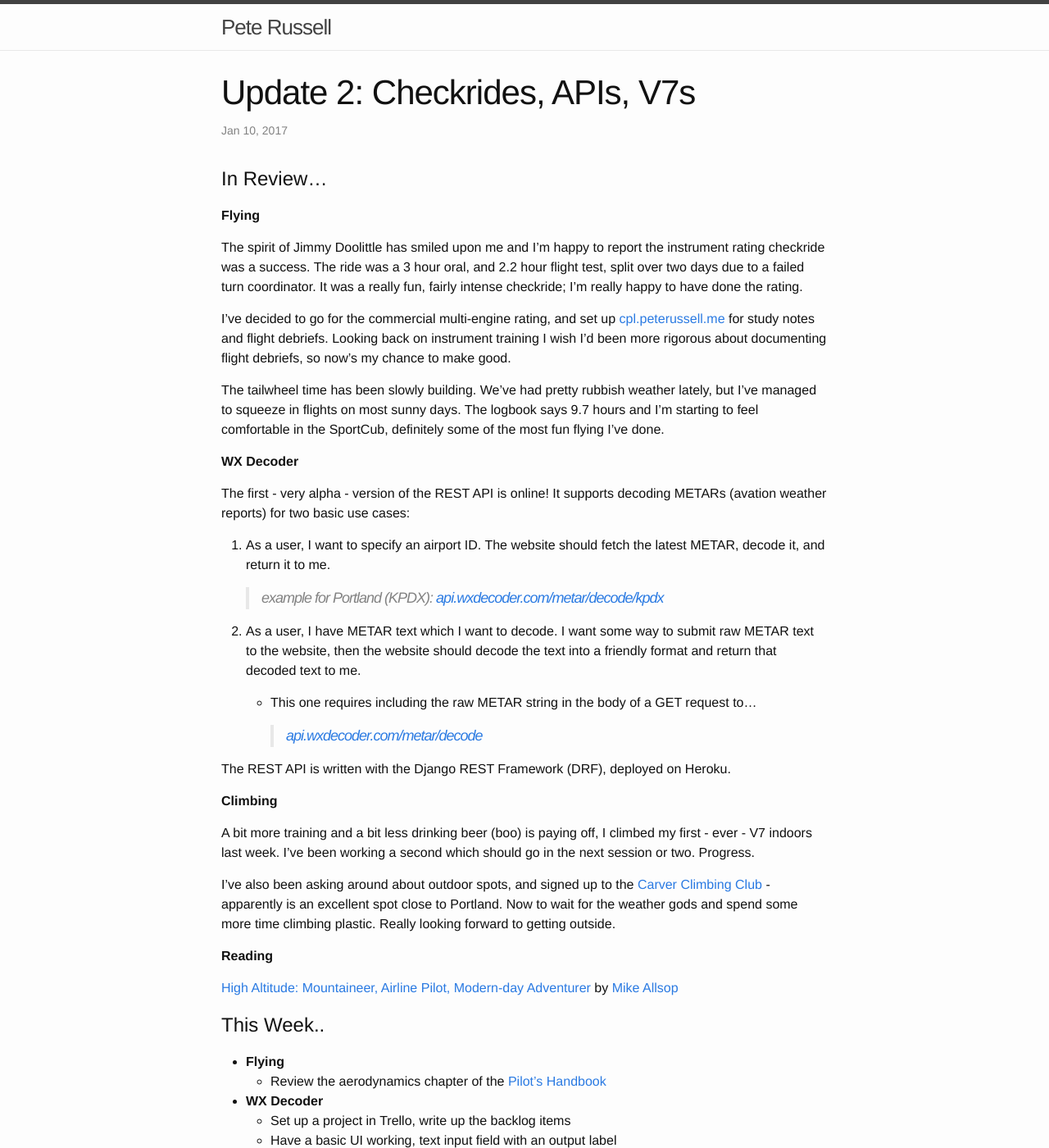
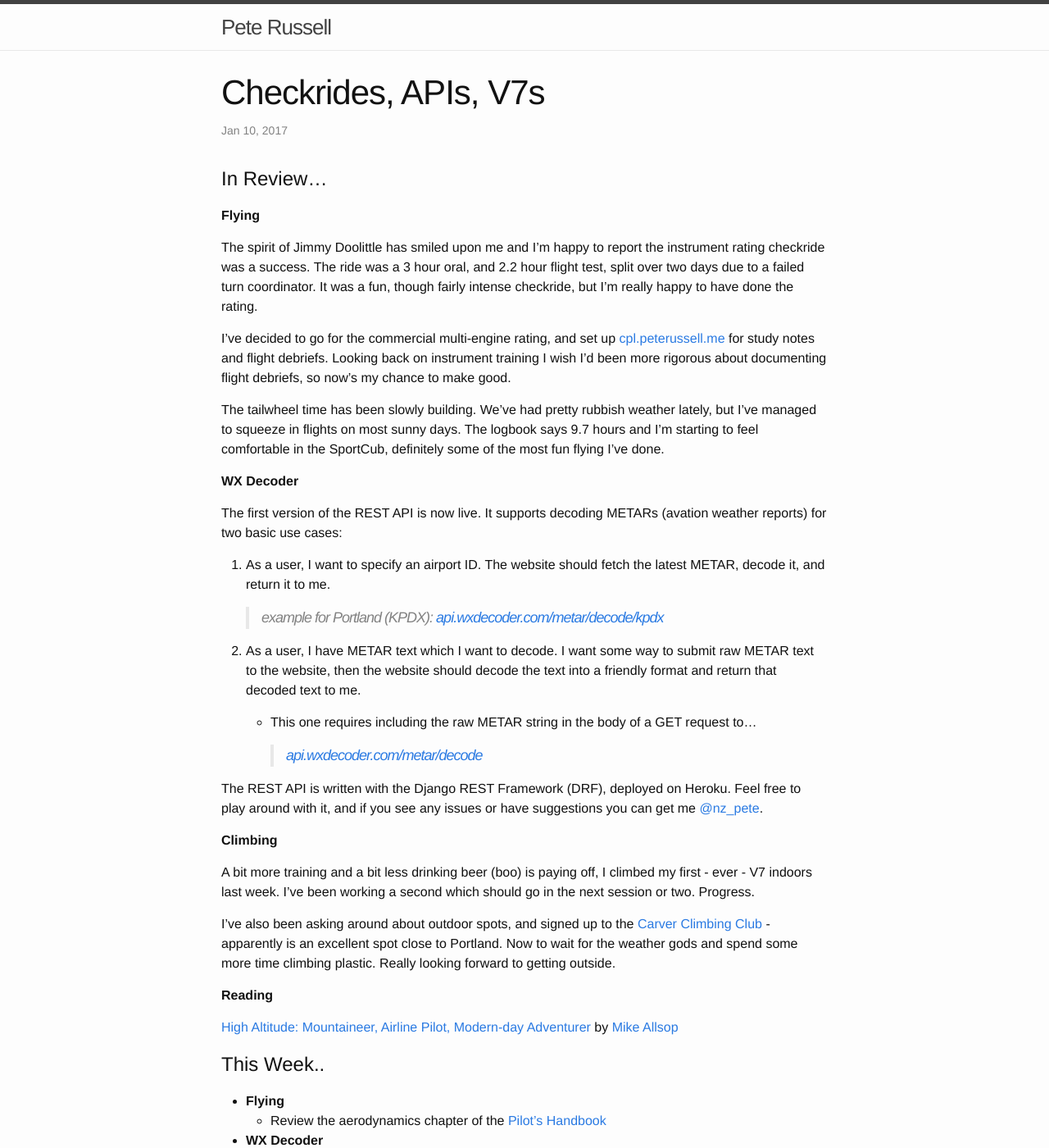
Before and after one commit to peterussell/peterussell.github.io_old, a Jekyll site: the page built from _posts/2017-01-10-update-2-ir-checkride.md, in a window 1280 px wide and 1400 px high. Shown: the whole window at 82% size. Built offline with Jekyll 4.4.1, drawn with Linux system fonts in a browser that asks for light colours; comment, search, counter and statistics services are not loaded.

Commit message:
Change title, other edits.

```diff
--- a/_posts/2017-01-10-update-2-ir-checkride.md
+++ b/_posts/2017-01-10-update-2-ir-checkride.md
@@ -1,6 +1,6 @@
 ---
 layout: post
-title:  "Update 2: Checkrides, APIs, V7s"
+title:  "Checkrides, APIs, V7s"
 date:   2017-01-10 21:46:00
 categories: life
 ---
@@ -12,8 +12,8 @@ categories: life
 The spirit of Jimmy Doolittle has smiled upon me and I'm happy to
 report the instrument rating checkride was a success. The ride was
 a 3 hour oral, and 2.2 hour flight test, split over two days
-due to a failed turn coordinator. It was a really fun, fairly
-intense checkride; I'm really happy to have done the rating.
+due to a failed turn coordinator. It was a fun, though fairly
+intense checkride, but I'm really happy to have done the rating.
 
 I've decided to go for the commercial multi-engine rating, and set up
 [cpl.peterussell.me][cpl] for study notes and flight debriefs. Looking
@@ -27,7 +27,7 @@ in the SportCub, definitely some of the most fun flying I've done.
 
 **WX Decoder**
 
-The first - very alpha - version of the REST API is online! It supports
+The first version of the REST API is now live. It supports
 decoding METARs (avation weather reports) for two basic use cases:
 
  1. As a user, I want to specify an airport ID. The website should fetch the
@@ -41,10 +41,11 @@ decoding METARs (avation weather reports) for two basic use cases:
     * This one requires including the raw METAR string in the body of a GET
       request to...
 
-      > [api.wxdecoder.com/metar/decode][wxd-api-pdx]
+      > [api.wxdecoder.com/metar/decode][wxd-api]
 
 The REST API is written with the Django REST Framework (DRF), deployed on
-Heroku.
+Heroku. Feel free to play around with it, and if you see any issues or
+have suggestions you can get me [@nz_pete][twitter].
 
 **Climbing**
 
```
Also changed, not shown: other parts of _posts/2017-01-10-update-2-ir-checkride.md (+2 -0 lines).
